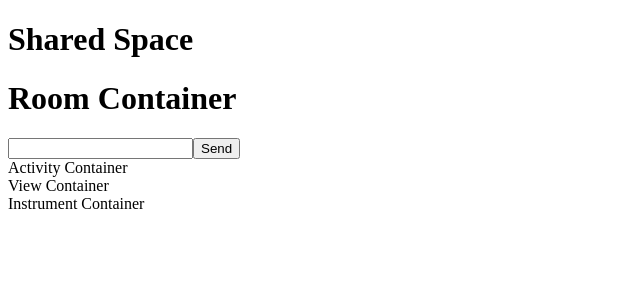
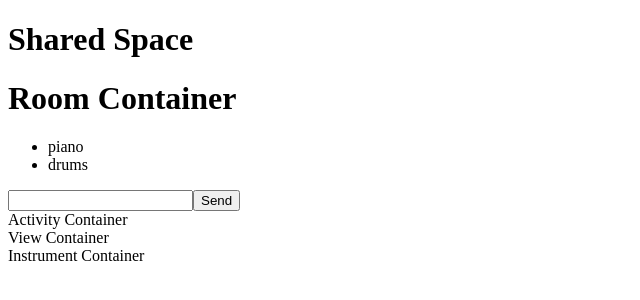
Before and after one commit to moranja/sharedspace, a React (Create React App) app in the folder sharedspace-frontend/: page / in a window 1280 px wide. Shown: the top 300 px of the page, without its empty margins (0-640 px from the left). Built offline with nearby package versions, Linux system fonts and the light colour scheme.

Commit message:
basic options

```diff
--- /dev/null
+++ b/sharedspace-frontend/src/components/InstrumentSelector.js
@@ -0,0 +1,19 @@
+import React from 'react'
+
+export default class InstrumentSelector extends React.Component {
+
+
+  possibleInstruments = ["piano", "drums"]
+
+  render() {
+    return (
+      <ul>
+        {this.possibleInstruments.map(inst => {
+          return (
+            <li onClick={() => this.props.selectInstrument(inst)} >{inst}</li>
+          )
+        })}
+      </ul>
+    )
+  }
+}
--- /dev/null
+++ b/sharedspace-frontend/src/components/MusicOptions.js
@@ -0,0 +1,12 @@
+import React from 'react'
+
+export default class MusicOptions extends React.Component {
+
+  render() {
+    return (
+      <div>
+        <h1 onClick={this.props.resetInstrument}>{this.props.selectedInstrument}</h1>
+      </div>
+    )
+  }
+}
--- a/sharedspace-frontend/src/containers/OptionsContainer.js
+++ b/sharedspace-frontend/src/containers/OptionsContainer.js
@@ -0,0 +1,14 @@
+import React from 'react'
+import InstrumentSelector from '../components/InstrumentSelector'
+import MusicOptions from '../components/MusicOptions'
+
+export default class OptionsContainer extends React.Component {
+
+  render() {
+    return (
+      <div>
+        {!this.props.selectedInstrument ? <InstrumentSelector selectInstrument={this.props.selectInstrument}/> : <MusicOptions selectedInstrument={this.props.selectedInstrument} resetInstrument={this.props.resetInstrument}/>}
+      </div>
+    )
+  }
+}
--- a/sharedspace-frontend/src/containers/RoomContainer.js
+++ b/sharedspace-frontend/src/containers/RoomContainer.js
@@ -1,14 +1,29 @@
 import React from 'react'
 import ChatContainer from './ChatContainer'
 import ActivityContainer from './ActivityContainer'
+import OptionsContainer from './OptionsContainer'
 
 export default class RoomContainer extends React.Component {
+  state = {
+    mode: "music",
+    selectedInstrument: ""
+  }
 
+  selectInstrument = (inst) => {
+    console.log(inst)
+    this.setState({ selectedInstrument: inst})
+  }
+
+  resetInstrument = () => {
+    this.setState({ selectedInstrument: "" })
+  }
 
   render() {
+    console.log(this.state)
     return (
       <div>
         <h1>Room Container</h1>
+        <OptionsContainer selectedInstrument={this.state.selectedInstrument} selectInstrument={this.selectInstrument} resetInstrument={this.resetInstrument} />
         <ChatContainer />
         <ActivityContainer />
       </div>
```
